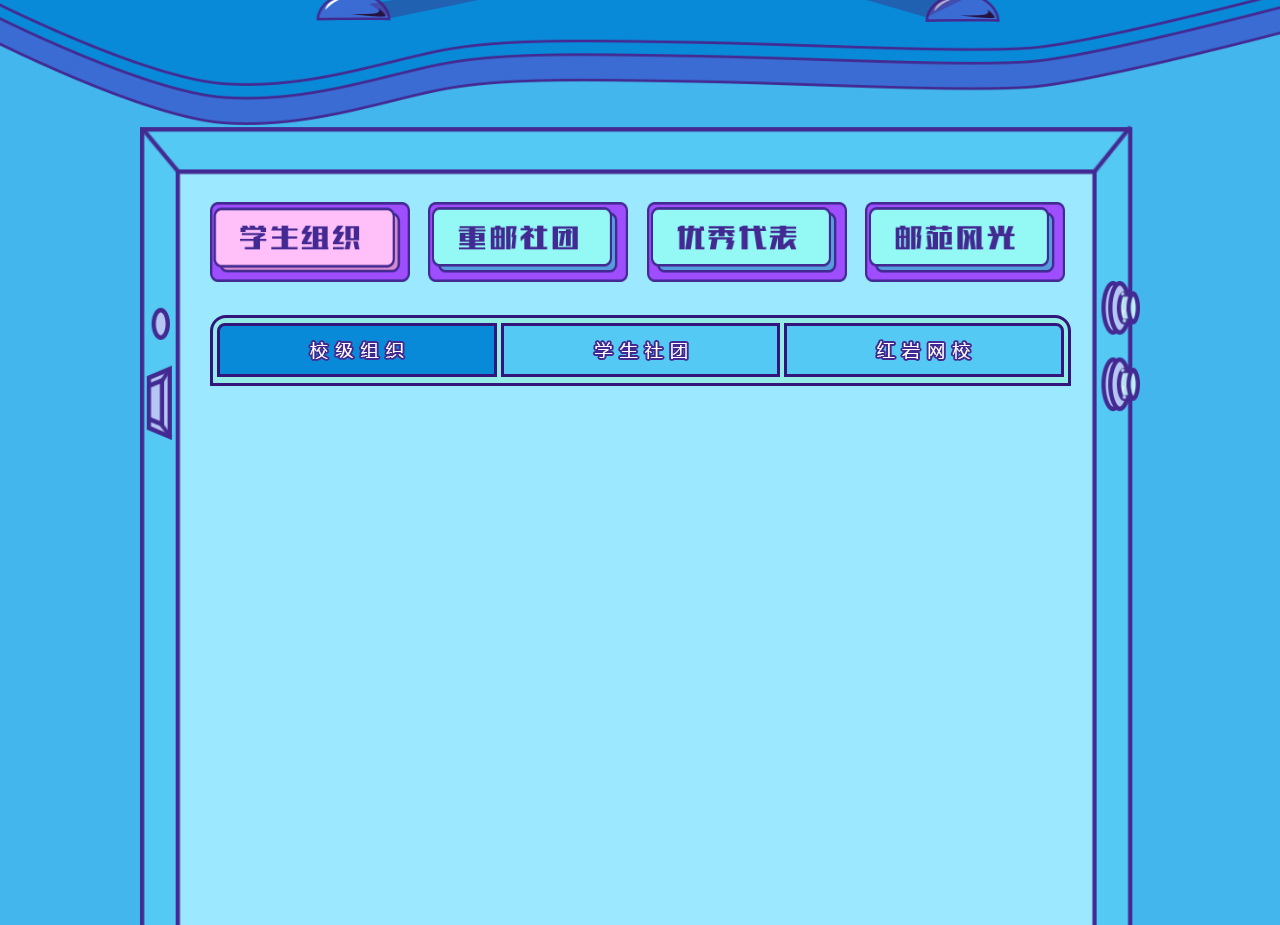
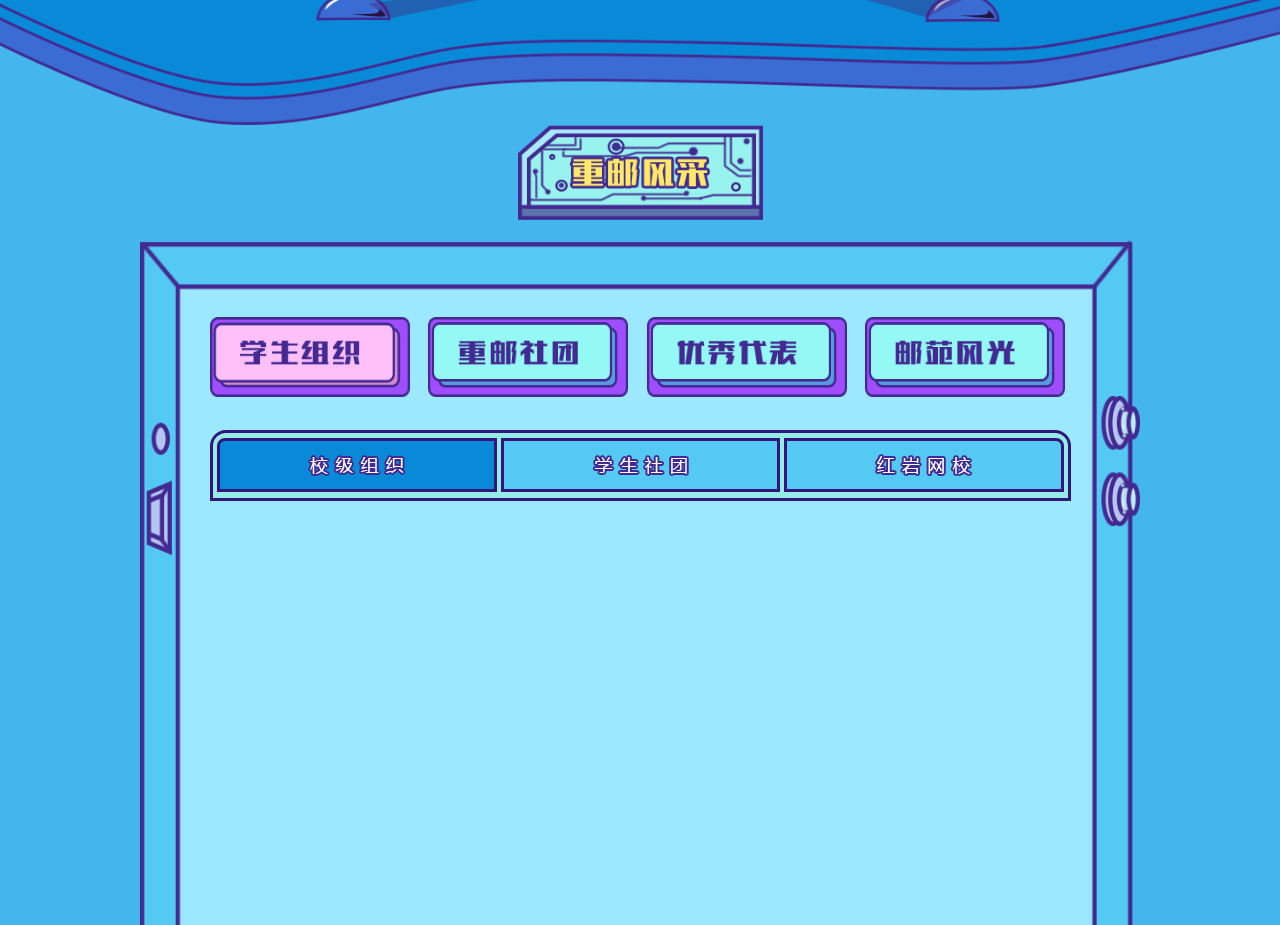
Before and after one commit to RedrockTeam/welcomeNewcomerOfPC, a Vue app: page /#/style in a window 1280 px wide. Shown: the part 820-1745 px from the top of the page. Built offline with nearby package versions, Linux system fonts and the light colour scheme.

Commit message:
写了些风采分页的小组件

```diff
--- a/src/views/Style.vue
+++ b/src/views/Style.vue
@@ -1,5 +1,8 @@
 <template>
     <div class="style">
+        <div class="title">
+            <img src="../assets/ftstyle.png">
+        </div>
         <style-tab :componentList="componentList"></style-tab>
     </div>
 </template>
@@ -46,6 +49,8 @@ export default {
     },
     mounted() {
         this.$emit('finish', 'success')
+        document.body.scrollTop = 880
+        document.documentElement.scrollTop = 880
     }
 }
 </script>
@@ -56,4 +61,19 @@ export default {
         margin: 0 auto;
         min-height: 2000px;
     }
+    .title {
+        width: 245px;
+        height: 95px;
+        margin: 0 auto;
+        background: url('../assets/title-frame.png') no-repeat;
+        background-size: 100% 100%;
+        display: flex;
+        justify-content: center;
+        align-items: center;
+        margin-bottom: 20px;
+        img {
+            width: 140px;
+            height: 33px;
+        }
+    }
 </style>
```
Also changed, not shown: src/assets/title-frame.png (added).
